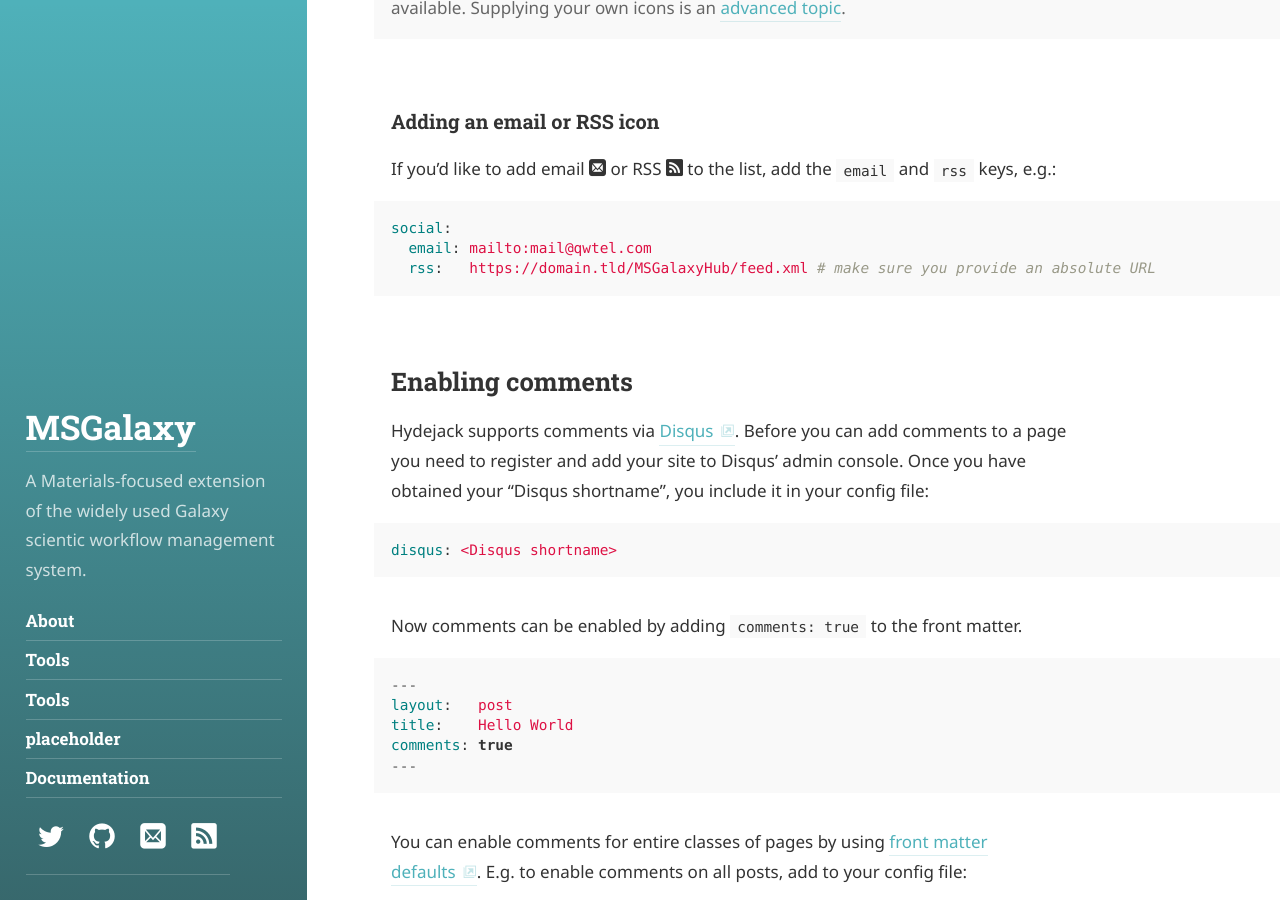
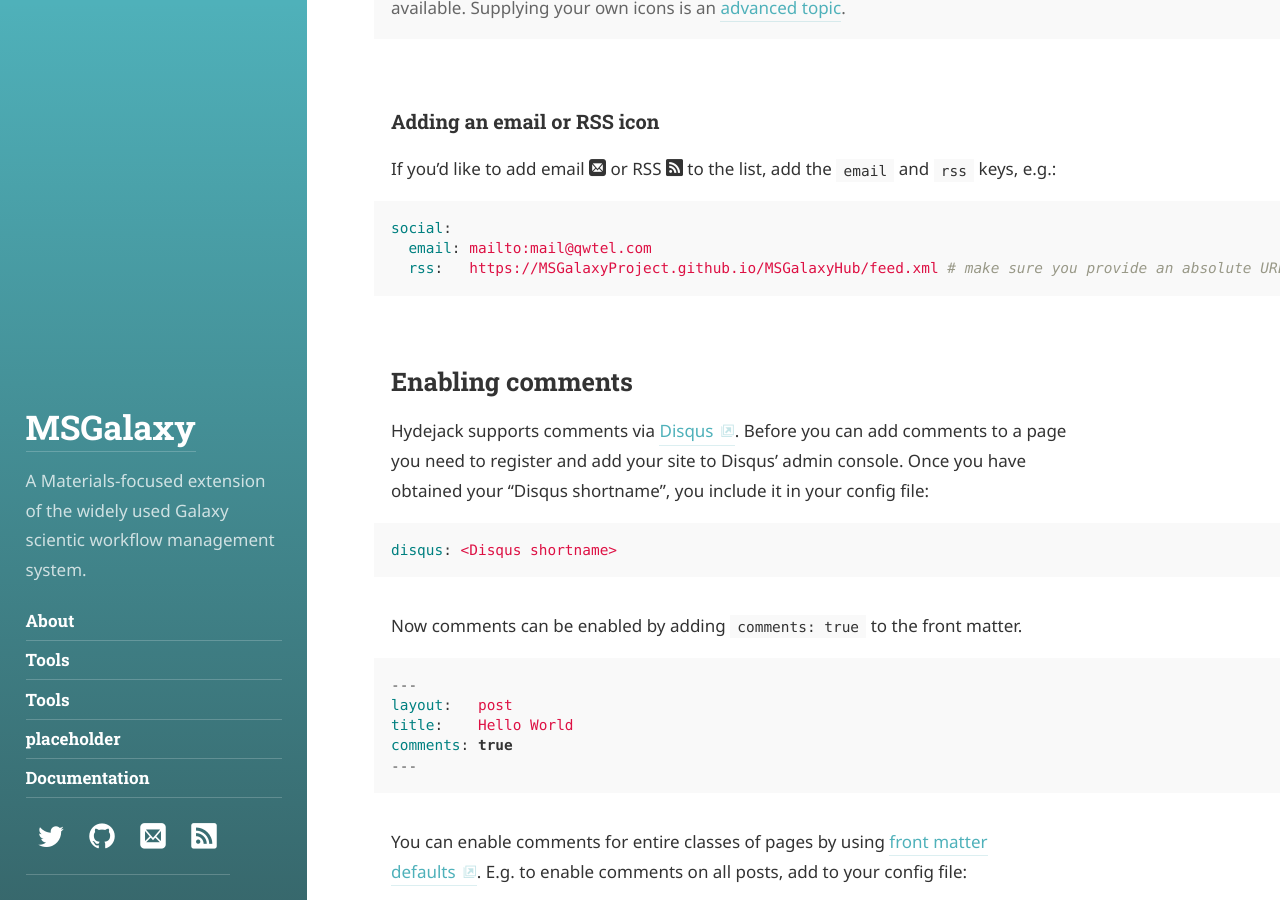
Before and after one commit to MSGalaxyProject/MSGalaxyHub, a Jekyll site: the page built from docs/7.0.0/config.md, in a window 1280 px wide and 900 px high, scrolled down 7566 px. Built offline with Jekyll 4.4.1, drawn with Linux system fonts in a browser that asks for light colours; some web fonts are replaced; part of the change alters nothing that is shown.

Commit message:
Update _config.yml

```diff
--- a/_config.yml
+++ b/_config.yml
@@ -9,7 +9,7 @@ lang:                  en
 
 # The unique resource location of your page.
 # Set to `https://<username>.github.io` when hosting on GitHub Pages.
-url:                   https://domain.tld
+url:                   https://MSGalaxyProject.github.io
 
 # Set to '' when hosting on GitHub Pages, like `//<username>.github.io`.
 # Set to '/<reponame>' when using the `gh-pages` branch of a repository.
```
